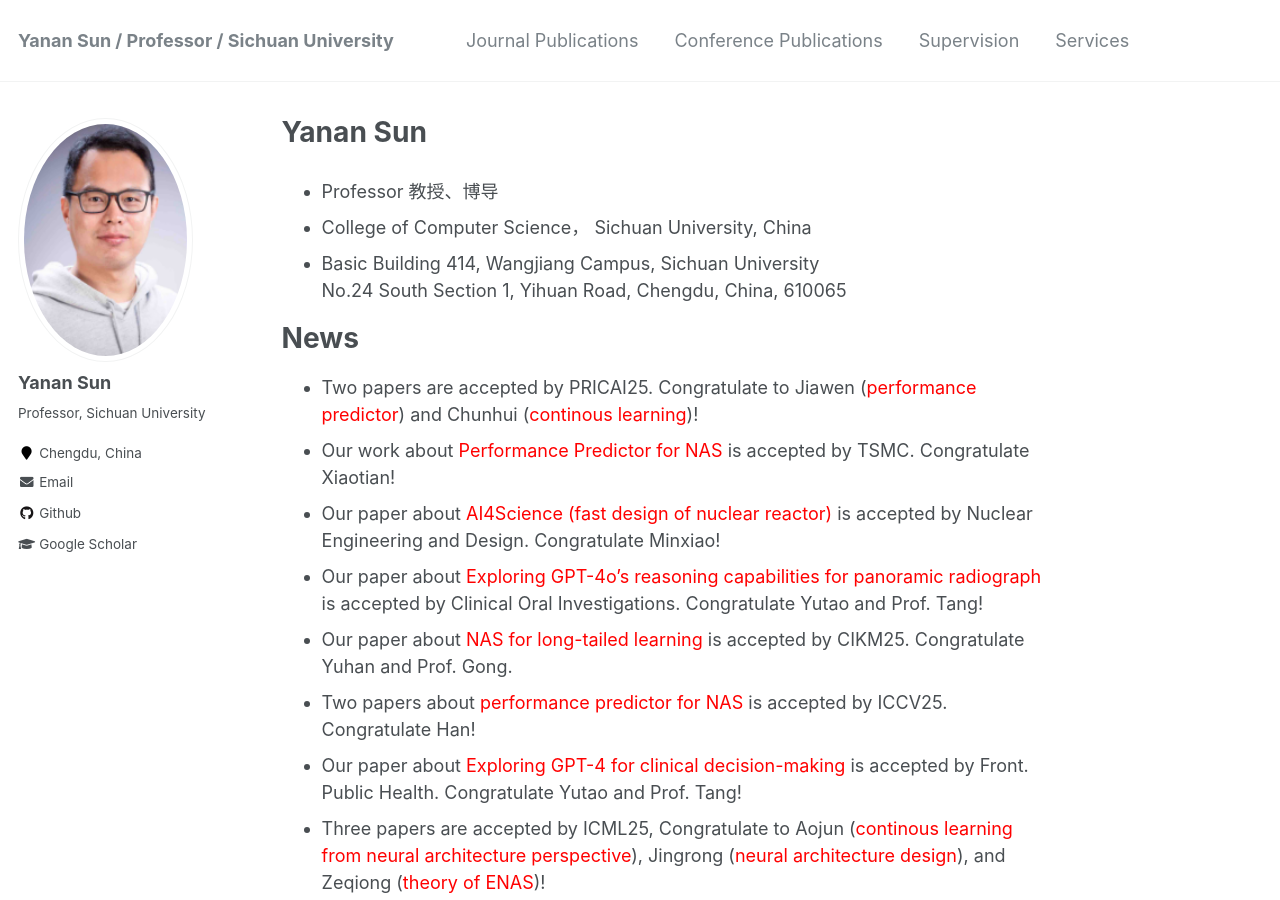
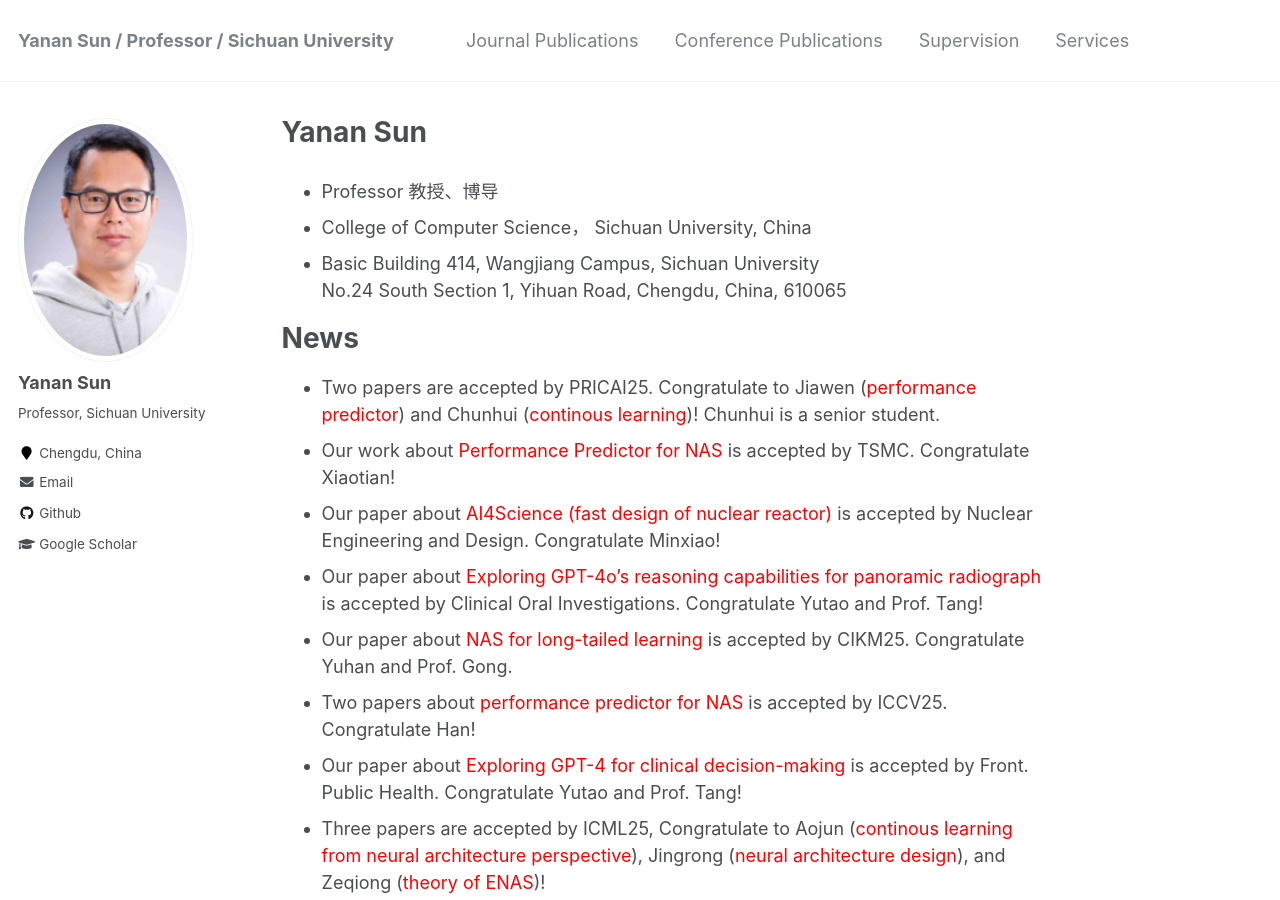
Before and after one commit to yn-sun/yn-sun.github.io, a Jekyll site: the page built from _pages/about.md, in a window 1280 px wide and 900 px high. Built offline with Jekyll 4.4.1, drawn with Linux system fonts in a browser that asks for light colours; comment, search, counter and statistics services are not loaded.

Commit message:
Update about.md

```diff
--- a/_pages/about.md
+++ b/_pages/about.md
@@ -15,7 +15,7 @@ No.24 South Section 1, Yihuan Road, Chengdu, China, 610065
 
 News
 ======
-* Two papers are accepted by PRICAI25. Congratulate to Jiawen (<span style="color: #FF0000">performance predictor</span>) and Chunhui (<span style="color: #FF0000">continous learning</span>)!
+* Two papers are accepted by PRICAI25. Congratulate to Jiawen (<span style="color: #FF0000">performance predictor</span>) and Chunhui (<span style="color: #FF0000">continous learning</span>)! Chunhui is a senior student.
 * Our work about <span style="color: #FF0000">Performance Predictor for NAS</span> is accepted by TSMC. Congratulate Xiaotian!
 * Our paper about <span style="color: #FF0000">AI4Science (fast design of nuclear reactor)</span> is accepted by Nuclear Engineering and Design. Congratulate Minxiao!
 * Our paper about <span style="color: #FF0000">Exploring GPT-4o’s reasoning capabilities for panoramic radiograph</span> is accepted by Clinical Oral Investigations. Congratulate Yutao and Prof. Tang!
```
